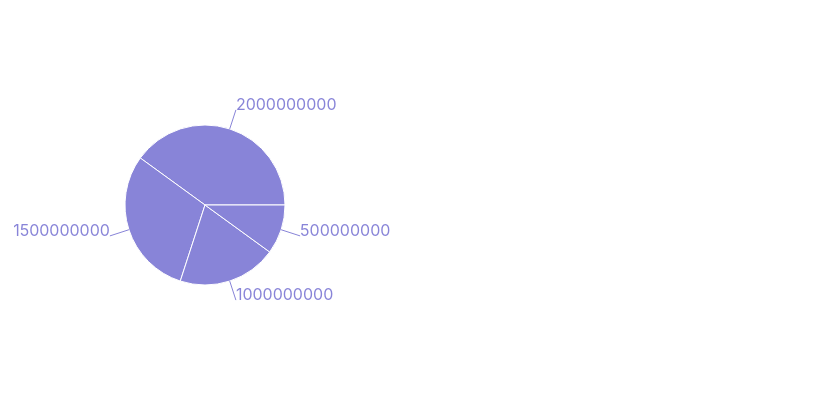
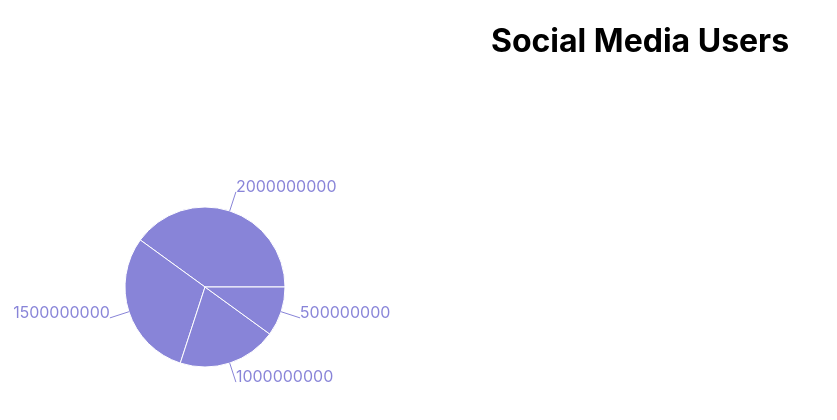
Before and after one commit to Asna1303/GRAPH-using-react-js, a React (Create React App) app: page / in a window 1280 px wide. Shown: the top 420 px of the page, without its empty margins (0-837 px from the left). Built offline with nearby package versions, Linux system fonts and the light colour scheme.

Commit message:
installed the rechart library

```diff
--- a/package.json
+++ b/package.json
@@ -9,6 +9,7 @@
     "react": "^18.2.0",
     "react-dom": "^18.2.0",
     "react-scripts": "5.0.1",
+    "recharts": "^2.12.2",
     "web-vitals": "^2.1.4"
   },
   "scripts": {
--- a/src/App.js
+++ b/src/App.js
@@ -5,12 +5,7 @@ import {
   PieChart,
   Pie,
   Tooltip,
-  BarChart,
-  XAxis,
-  YAxis,
-  Legend,
-  CartesianGrid,
-  Bar,
+
 } from "recharts";
 
 const App = () => {
@@ -22,8 +17,10 @@ const App = () => {
   ];
 
   return (
-    <div className="App">
-       <PieChart width={400} height={400}>
+    <div style={{ textAlign: "center" }}>
+      <h1>Social Media Users</h1>
+      <div className="App">
+        <PieChart width={400} height={400}>
           <Pie
             dataKey="users"
             isAnimationActive={false}
@@ -37,6 +34,7 @@ const App = () => {
           <Tooltip />
         </PieChart>
     </div>
+    </div>
   );
 }
 
```
Also changed, not shown: 1 other file (tests, documents, lock files or other folders).
